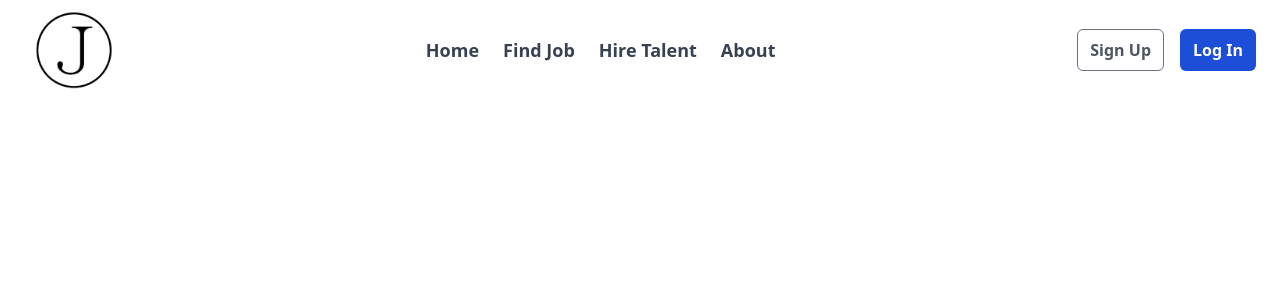
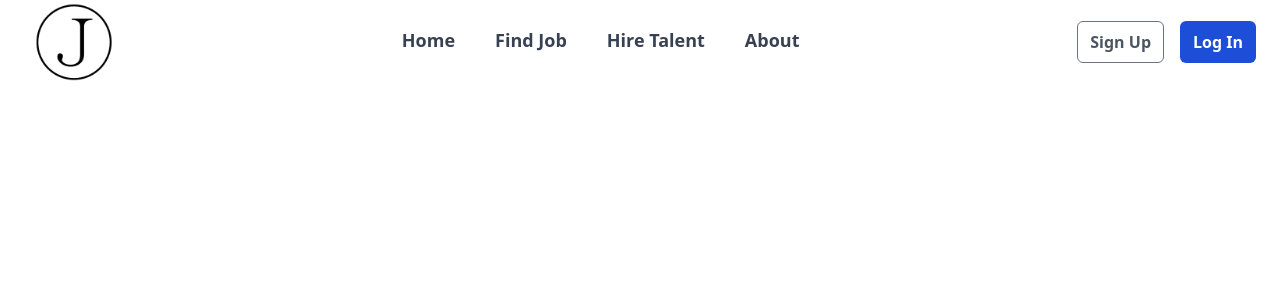
Before and after one commit to FatScythe/JobWell-Client, a Next.js app: page /layout in a window 1280 px wide. Shown: the top 300 px of the page. Built offline with nearby package versions, Linux system fonts and the light colour scheme.

Commit message:
Styles: Glossy Navbar

```diff
--- a/src/components/navbar/index.tsx
+++ b/src/components/navbar/index.tsx
@@ -13,7 +13,7 @@ const Navbar = () => {
 
   return (
     <section className='relative'>
-      <div className='sm:hidden flex justify-between items-center mx-2 my-4'>
+      <div className='sm:hidden flex justify-between items-center px-2 py-4 bg-white/90 backdrop-blur fixed left-0 right-0 -top-4'>
         <button
           className='bg-gray-50 p-2 border border-gray-300 rounded-md'
           onClick={() => setOpenNav(true)}
@@ -30,9 +30,10 @@ const Navbar = () => {
         </button>
       </div>
       <nav
-        className={`bg-white p-2 sm:p-0 topnav absolute sm:static -top-0 bottom-0 ${
+        id='topnav'
+        className={`bg-white backdrop-blur sm:bg-white/90 p-2 sm:p-0 fixed -top-4 sm:left-0 sm:right-0 sm:-top-4 ${
           openNav ? "-top-4 -left-0" : "-left-full"
-        } w-full flex flex-col sm:flex-row justify-between items-center py-6 sm:py-0 sm:px-6 h-screen sm:h-full transition-all duration-500`}
+        } w-full flex flex-col sm:flex-row justify-between items-center py-6 sm:py-2 sm:px-6 -bottom-6 sm:h-fit transition-all duration-500`}
       >
         <div className='w-full sm:w-fit'>
           <button
@@ -47,7 +48,7 @@ const Navbar = () => {
           </div>
         </div>
 
-        <ul className='flex flex-col sm:flex-row justify-center items-center gap-6 font-bold text-xl sm:font-semibold sm:text-lg text-gray-700'>
+        <ul className='flex flex-col sm:flex-row justify-center items-center gap-8 sm:gap-10 font-bold text-xl sm:font-semibold sm:text-lg text-gray-700'>
           <Link className={`link ${pathname === "/" ? "active" : ""}`} href='/'>
             <li>Home</li>
           </Link>
@@ -59,7 +60,7 @@ const Navbar = () => {
           </Link>
           <Link
             className={`link ${pathname === "/hire" ? "active" : ""}`}
-            href='/hire'
+            href='/talents'
           >
             <li>Hire Talent</li>
           </Link>
```
